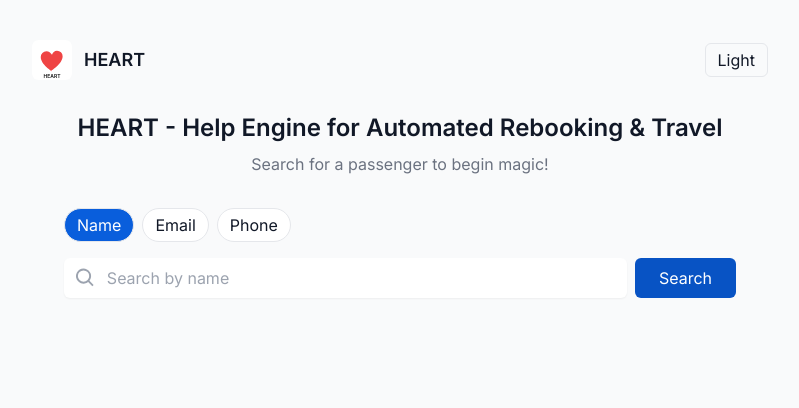
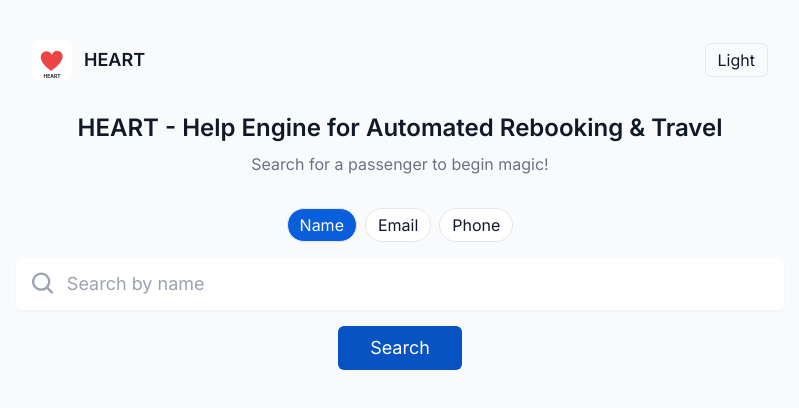
Before and after one commit to bhavinkmistry/hackathon-heart-ui, a React (Vite) app: page / in a window 1280 px wide. Shown: the top 408 px of the page, without its empty margins (240-1039 px from the left). Built offline with nearby package versions, Linux system fonts and the light colour scheme.

Commit message:
ui: enlarge search box (wider container, bigger input and button)

```diff
--- a/src/components/SearchBox.tsx
+++ b/src/components/SearchBox.tsx
@@ -4,20 +4,24 @@ export default function SearchBox({onSearch}:{onSearch:(q:string,filter:string)=
   const [filter, setFilter] = React.useState('Name')
   const [q, setQ] = React.useState('')
   return (
-    <div className="w-full max-w-2xl mx-auto">
-      <div className="flex gap-2 mb-4">
+    <div className="w-full max-w-3xl mx-auto">
+      <div className="flex gap-2 mb-4 justify-center">
         {['Name','Email','Phone'].map(f=> (
           <button key={f} onClick={()=>setFilter(f)} className={`px-3 py-1 rounded-full border ${filter===f? 'pill-active' : 'bg-white'}`}>
             {f}
           </button>
         ))}
       </div>
-      <div className="flex gap-2">
-        <div className="flex items-center flex-1 bg-white rounded-md shadow-sm px-3 py-2">
-          <svg xmlns="http://www.w3.org/2000/svg" className="h-5 w-5 text-gray-400" viewBox="0 0 20 20" fill="currentColor"><path fillRule="evenodd" d="M12.9 14.32a8 8 0 111.414-1.414l4.387 4.387-1.414 1.414-4.387-4.387zM8 14a6 6 0 100-12 6 6 0 000 12z" clipRule="evenodd"/></svg>
-          <input value={q} onChange={e=>setQ(e.target.value)} placeholder={`Search by ${filter.toLowerCase()}`} className="ml-3 w-full outline-none" />
+      <div>
+        <div className="bg-white rounded-md shadow-sm px-4 py-3">
+          <div className="flex items-center">
+            <svg xmlns="http://www.w3.org/2000/svg" className="h-6 w-6 text-gray-400" viewBox="0 0 20 20" fill="currentColor"><path fillRule="evenodd" d="M12.9 14.32a8 8 0 111.414-1.414l4.387 4.387-1.414 1.414-4.387-4.387zM8 14a6 6 0 100-12 6 6 0 000 12z" clipRule="evenodd"/></svg>
+            <input value={q} onChange={e=>setQ(e.target.value)} placeholder={`Search by ${filter.toLowerCase()}`} className="ml-3 w-full outline-none text-lg" />
+          </div>
         </div>
-  <button onClick={()=>onSearch(q,filter)} className="px-6 bg-primary-strong hover:bg-primary rounded-md text-white">Search</button>
+        <div className="mt-4 flex justify-center">
+          <button onClick={()=>onSearch(q,filter)} className="px-8 py-2 bg-primary-strong hover:bg-primary rounded-md text-white text-lg">Search</button>
+        </div>
       </div>
     </div>
   )
```
